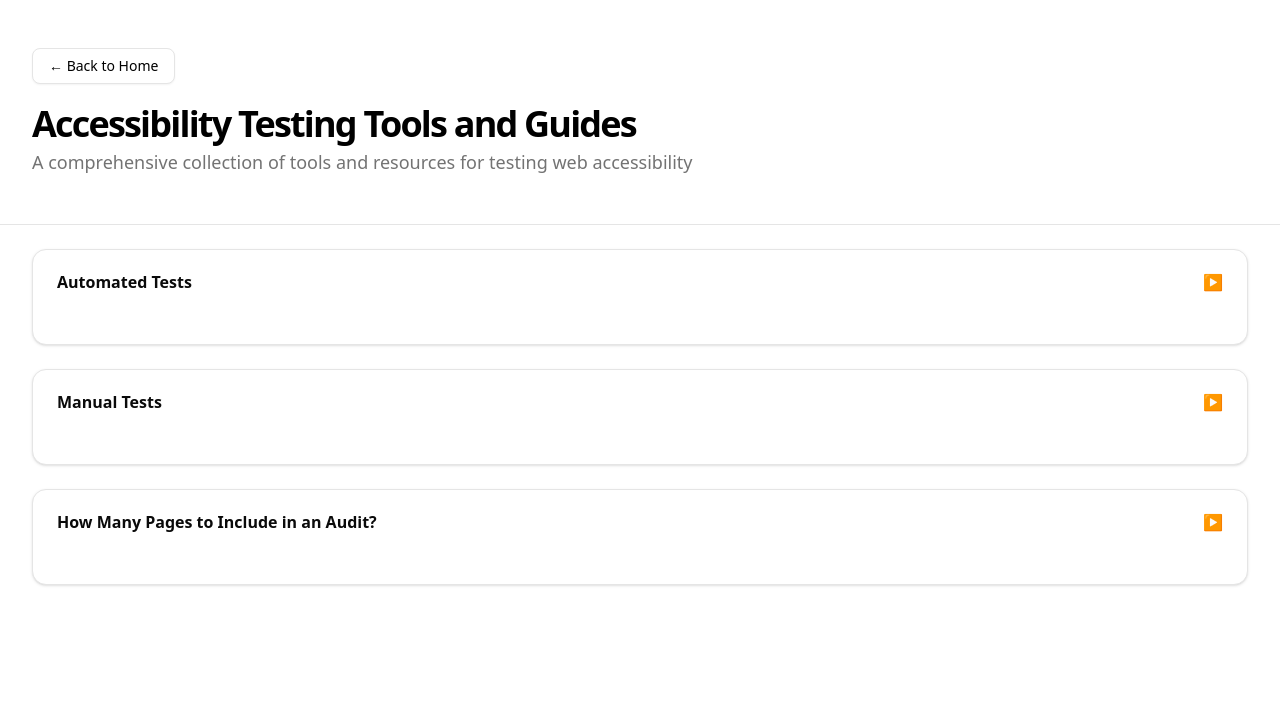
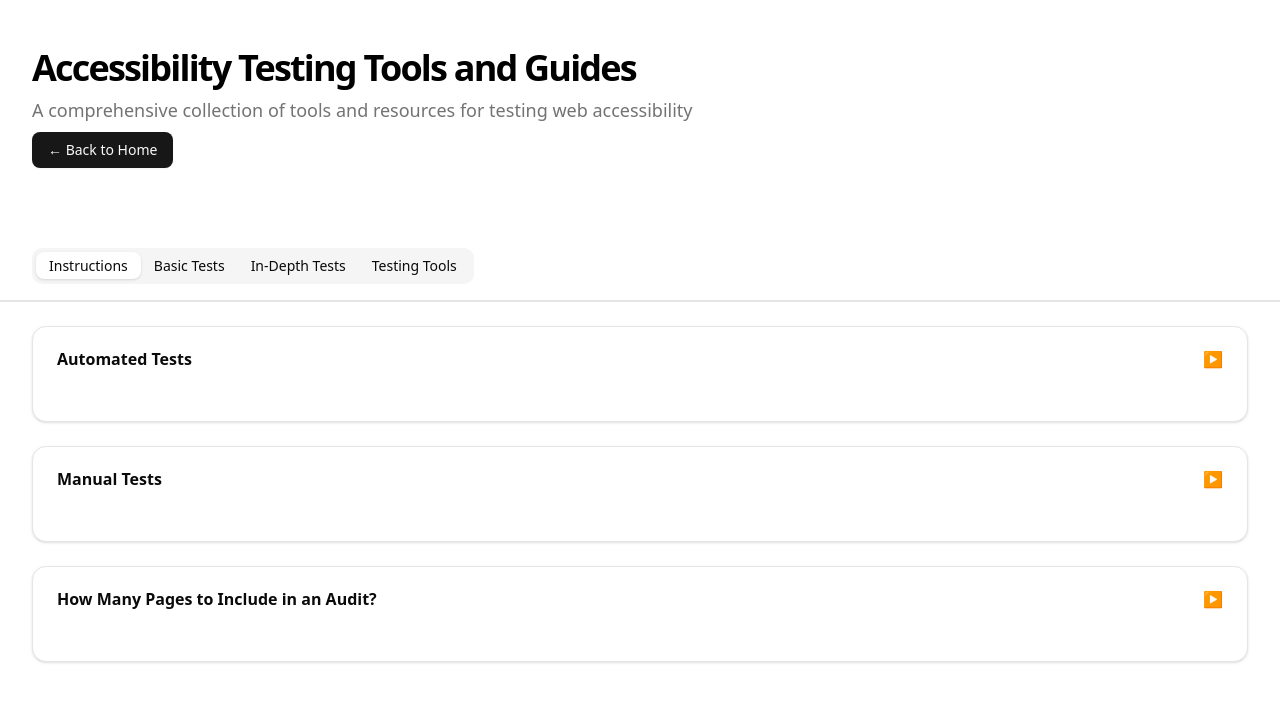
Before and after one commit to hanna-fmw/wcag-compliance-tracker, a Next.js app: page /test-tools in a window 1280 px wide. Shown: the top 702 px of the page. Built offline with nearby package versions, Linux system fonts and the light colour scheme.

Commit message:
Refactor layout of WCAGCriteriaPage and TestToolsPage by introducing NavigationTabs component for improved navigation consistency. Update Hero component in TestToolsPage to streamline the presentation of the title and description, enhancing overall user experience and accessibility.

```diff
--- a/app/components/Hero.js
+++ b/app/components/Hero.js
@@ -1,20 +1,21 @@
 import Link from 'next/link'
 import { Button } from '@/components/ui/button'
-
+import NavigationTabs from './NavigationTabs'
 export default function Hero({ title, description }) {
 	return (
 		<section className='border-b'>
-			<div className='container mx-auto px-4 sm:px-6 lg:px-8 max-w-7xl flex flex-col items-start gap-1 py-8 md:py-10 lg:py-12'>
-				<Button variant='outline' asChild className='mb-4'>
-					<Link href='/'>← Back to Home</Link>
-				</Button>
+			<div className='container mx-auto px-4 sm:px-6 lg:px-8 max-w-7xl flex flex-col items-start gap-2 py-8 md:py-10 lg:py-12'>
 				<h1 className='text-2xl font-bold leading-tight tracking-tighter sm:text-3xl md:text-4xl lg:leading-[1.1]'>
 					{title}
 				</h1>
 				<p className='max-w-2xl text-base font-light text-muted-foreground sm:text-lg'>
 					{description}
 				</p>
+				<Button asChild className='mb-4'>
+					<Link href='/'>← Back to Home</Link>
+				</Button>
 			</div>
+			<NavigationTabs />
 		</section>
 	)
 }
--- /dev/null
+++ b/app/components/NavigationTabs.js
@@ -0,0 +1,41 @@
+'use client'
+import { Tabs, TabsList, TabsTrigger } from '@/components/ui/tabs'
+import { useRouter } from 'next/navigation'
+
+export default function NavigationTabs() {
+	const router = useRouter()
+	return (
+		<main className='border-b'>
+			<div className='container mx-auto px-4 sm:px-6 lg:px-8 max-w-7xl py-4'>
+				<Tabs defaultValue='instructions' className='w-full'>
+					<TabsList className='flex h-9 items-center justify-start rounded-lg bg-muted p-1 text-muted-foreground w-fit'>
+						<TabsTrigger
+							value='instructions'
+							className='rounded-md px-3'
+							onClick={() => router.push('/')}>
+							Instructions
+						</TabsTrigger>
+						<TabsTrigger
+							value='basic'
+							className='rounded-md px-3'
+							onClick={() => router.push('/basic-tests')}>
+							Basic Tests
+						</TabsTrigger>
+						<TabsTrigger
+							value='in-depth'
+							className='rounded-md px-3'
+							onClick={() => router.push('/in-depth-tests')}>
+							In-Depth Tests
+						</TabsTrigger>
+						<TabsTrigger
+							value='tools'
+							className='rounded-md px-3'
+							onClick={() => router.push('/test-tools')}>
+							Testing Tools
+						</TabsTrigger>
+					</TabsList>
+				</Tabs>
+			</div>
+		</main>
+	)
+}
--- a/app/page.js
+++ b/app/page.js
@@ -10,7 +10,7 @@ import { ScrollArea } from '@/components/ui/scroll-area'
 import { Menu } from 'lucide-react'
 import { Tabs, TabsList, TabsTrigger } from '@/components/ui/tabs'
 import { useRouter } from 'next/navigation'
-
+import NavigationTabs from './components/NavigationTabs'
 // Add this sorting function before the wcagCriteria array
 function compareCriteria(a, b) {
 	// Extract numbers from criterion strings (e.g., "1.2.3" from "1.2.3 Audio Description")
@@ -758,44 +758,17 @@ export default function WCAGCriteriaPage() {
 			</section>
 
 			{/* Navigation Tabs */}
-			<div className='border-b'>
-				<div className='container mx-auto px-4 sm:px-6 lg:px-8 max-w-7xl py-4'>
-					<Tabs defaultValue='instructions' className='w-full'>
-						<TabsList className='flex h-9 items-center justify-start rounded-lg bg-muted p-1 text-muted-foreground w-fit'>
-							<TabsTrigger
-								value='instructions'
-								className='rounded-md px-3'
-								onClick={() => router.push('/')}>
-								Instructions
-							</TabsTrigger>
-							<TabsTrigger
-								value='basic'
-								className='rounded-md px-3'
-								onClick={() => router.push('/basic-tests')}>
-								Basic Tests
-							</TabsTrigger>
-							<TabsTrigger
-								value='in-depth'
-								className='rounded-md px-3'
-								onClick={() => router.push('/in-depth-tests')}>
-								In-Depth Tests
-							</TabsTrigger>
-							<TabsTrigger
-								value='tools'
-								className='rounded-md px-3'
-								onClick={() => router.push('/test-tools')}>
-								Testing Tools
-							</TabsTrigger>
-						</TabsList>
-					</Tabs>
-				</div>
-			</div>
+			<NavigationTabs />
 
 			{/* Main Content */}
 			<div className='container mx-auto px-4 sm:px-6 lg:px-8 max-w-7xl py-6'>
 				<Card className='overflow-hidden rounded-lg border bg-card shadow'>
 					<CardHeader>
-						<CardTitle>General Instructions</CardTitle>
+						<CardTitle>
+							<h2 className='text-2xl font-semibold leading-none tracking-tight'>
+								General Instructions
+							</h2>
+						</CardTitle>
 					</CardHeader>
 					<CardContent>
 						<ScrollArea className='h-[400px] rounded-md'>
--- a/app/test-tools/page.js
+++ b/app/test-tools/page.js
@@ -10,6 +10,7 @@ import {
 	AccordionItem,
 	AccordionTrigger,
 } from '@/components/ui/accordion'
+import Hero from '../components/Hero'
 
 export default function TestToolsPage() {
 	const [expandedSections, setExpandedSections] = useState({
@@ -27,20 +28,10 @@ export default function TestToolsPage() {
 
 	return (
 		<main className='flex flex-1 flex-col'>
-			{/* Hero Section */}
-			<section className='border-b'>
-				<div className='container mx-auto px-4 sm:px-6 lg:px-8 max-w-7xl flex flex-col items-start gap-1 py-8 md:py-10 lg:py-12'>
-					<Button variant='outline' asChild className='mb-4'>
-						<Link href='/'>← Back to Home</Link>
-					</Button>
-					<h1 className='text-2xl font-bold leading-tight tracking-tighter sm:text-3xl md:text-4xl lg:leading-[1.1]'>
-						Accessibility Testing Tools and Guides
-					</h1>
-					<p className='max-w-2xl text-base font-light text-muted-foreground sm:text-lg'>
-						A comprehensive collection of tools and resources for testing web accessibility
-					</p>
-				</div>
-			</section>
+			<Hero
+				title='Accessibility Testing Tools and Guides'
+				description='A comprehensive collection of tools and resources for testing web accessibility'
+			/>
 
 			{/* Main Content */}
 			<div className='container mx-auto px-4 sm:px-6 lg:px-8 max-w-7xl py-6'>
```
